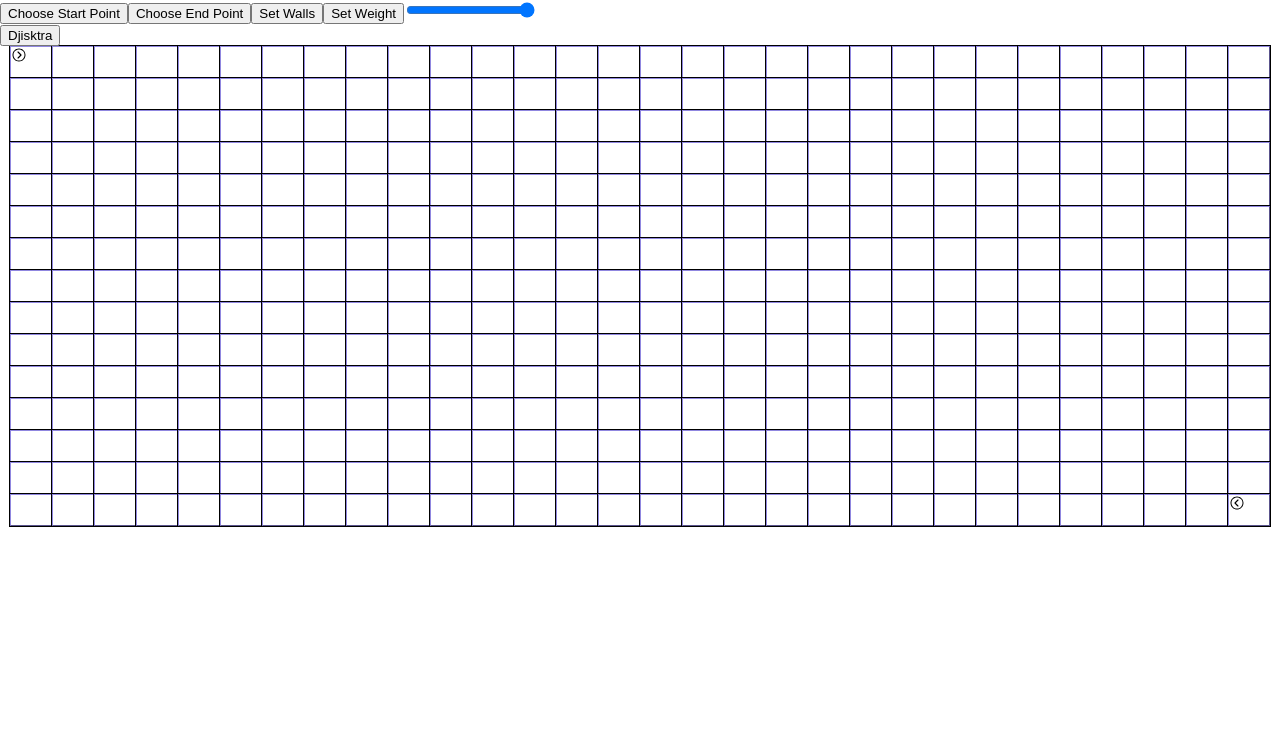
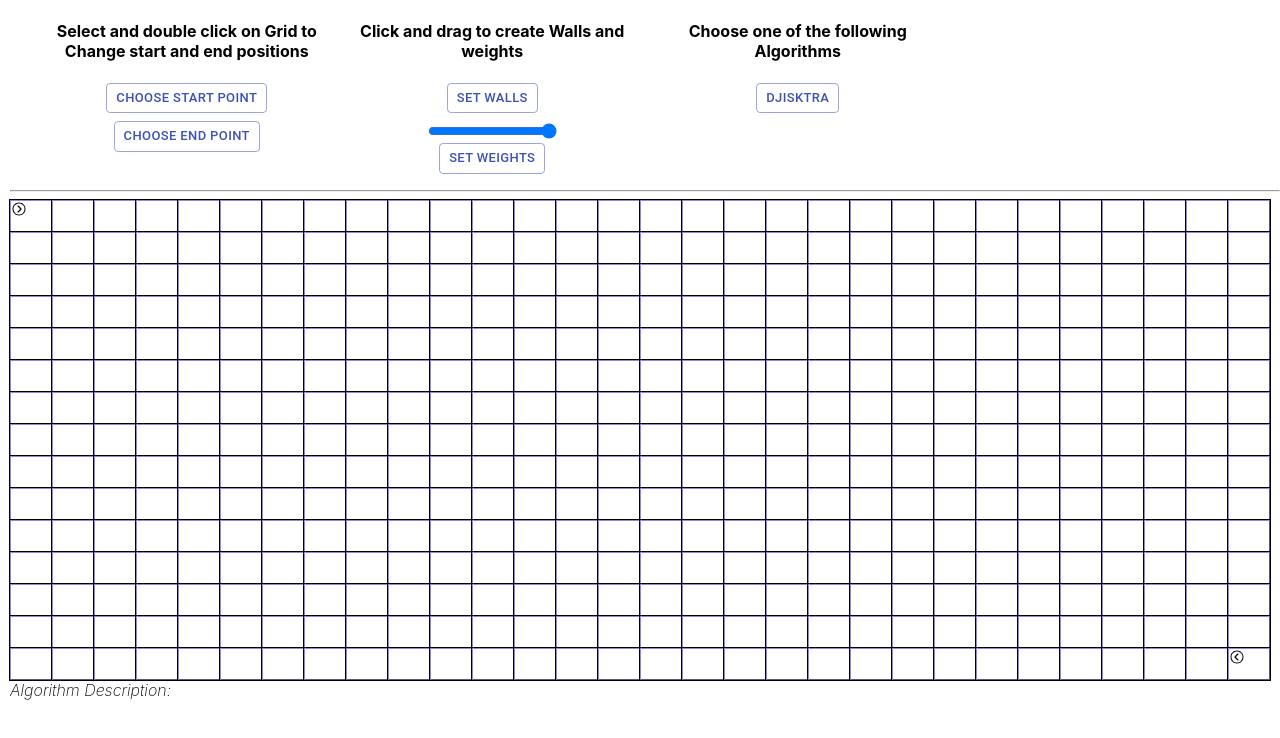
Before and after one commit to AryanLohani/PathFindingVisualizer, a React (Create React App) app in the folder pfv/: page / in a window 1280 px wide. Shown: the top 738 px of the page. Built offline with nearby package versions, Linux system fonts and the light colour scheme.

Commit message:
CSS part1 added

```diff
--- a/pfv/package.json
+++ b/pfv/package.json
@@ -1,8 +1,10 @@
 {
   "name": "pfv",
+  "homepage": "https://aryanlohani.github.io/PathFindingVisualizer/",
   "version": "0.1.0",
   "private": true,
   "dependencies": {
+    "@material-ui/core": "^4.11.3",
     "@testing-library/jest-dom": "^5.11.9",
     "@testing-library/react": "^11.2.5",
     "@testing-library/user-event": "^12.7.1",
@@ -11,6 +13,7 @@
     "react-dom": "^17.0.1",
     "react-icons": "^4.2.0",
     "react-scripts": "4.0.2",
+    "reactstrap": "^8.9.0",
     "web-vitals": "^1.1.0"
   },
   "scripts": {
--- a/pfv/src/pfv/main.css
+++ b/pfv/src/pfv/main.css
@@ -1,9 +1,14 @@
-.canvas{
-    margin: auto;
-}
 .node{
     border: 1px outset rgb(144, 135, 224);
     height:30px;
     width: 40px;
     float: left;
 }
+.item{
+    text-align: center;
+}
+.y{
+    font-weight: 200;
+    margin-top: 0;
+    margin-left: 10px;
+}
--- a/pfv/src/pfv/main.jsx
+++ b/pfv/src/pfv/main.jsx
@@ -1,117 +1,182 @@
-import React,{useEffect, useState} from 'react';
+import React, { useEffect, useState } from 'react';
+import {
+    Container, Grid, Button,Box,Slider,
+} from "@material-ui/core";
+import {
+
+} from "@material-ui/system"
 import Node from "../pfv/node/node.jsx"
-import {Djisktra} from "../pfv/algortihms/Djisktra"
+import { Djisktra } from "../pfv/algortihms/Djisktra"
 import "./main.css";
 
-var rows=15,cols=Math.floor((document.body.clientWidth -80)/40);
+var rows = 15, cols = Math.floor((document.body.clientWidth - 80) / 40);
 
 
-const GenerateGrid = () =>{
-    let grid=[];
-    for(let row=0;row<rows;row++){
-        for(let col=0;col<cols;col++){
-            grid.push(CreateNode(row,col));
+const GenerateGrid = () => {
+    let grid = [];
+    for (let row = 0; row < rows; row++) {
+        for (let col = 0; col < cols; col++) {
+            grid.push(CreateNode(row, col));
         }
     }
     return grid;
 };
 
-const CreateNode = (row,col) =>{
+const AlgoDescription ={
+    Djisktra:"Djisktra is a greedy Algorithm for finding the shortest path",
+}
+
+const CreateNode = (row, col) => {
     return {
-        idx: cols*row + col,
-        row:row,
-        col:col,
-        isVisited:false,
-        isPath:false,
-        Weight:1,
+        idx: cols * row + col,
+        row: row,
+        col: col,
+        isVisited: false,
+        isPath: false,
+        Weight: 1,
     }
 }
 
-const App =(()=>{
+const App = (() => {
     const wall_weight = 1e6;
-    const [grid,setGrid] = useState(GenerateGrid());
-    const [start,setStart] = useState(true);
-    const [position,setPosition] = useState([0,rows*cols -1]);
+    const [grid, setGrid] = useState(GenerateGrid());
+    const [start, setStart] = useState(true);
+    const [position, setPosition] = useState([0, rows * cols - 1]);
     const [pressed, setPressed] = useState(false);
     const [weight, setWeight] = useState(wall_weight);
+    const [Description , setDescription] = useState("");
 
 
-    const handlechange = (idx) =>{
+    const handlechange = (idx) => {
         let array = position.slice();
-        if(start) array[0] = idx;
+        if (start) array[0] = idx;
         else array[1] = idx;
         setPosition(array);
     };
 
-    const AnimateShortestpath = (shortestpath,timeout) =>{
-        for(let i=0;i<shortestpath.length;i++){
-            setInterval(()=>{
+    const AnimateShortestpath = (shortestpath, timeout) => {
+        for (let i = 0; i < shortestpath.length; i++) {
+            setInterval(() => {
                 let newgrid = grid.slice();
                 newgrid[shortestpath[i]].isPath = true;
                 setGrid(newgrid);
-            },200*(i)+10*timeout);
+            }, 200 * (i) + 10 * timeout);
         }
     }
 
-    useEffect(()=>{
+    useEffect(() => {
         document.title = weight;
     })
 
-    const AnimateDjisktra = (OrderOfVisitedNodes) =>{
-        for(let i=0;i<OrderOfVisitedNodes.length;i++){
-            setInterval(()=>{
+    const AnimateDjisktra = (OrderOfVisitedNodes) => {
+        for (let i = 0; i < OrderOfVisitedNodes.length; i++) {
+            setInterval(() => {
                 let newgrid = grid.slice();
                 newgrid[OrderOfVisitedNodes[i]].isVisited = true;
                 setGrid(newgrid);
-            },5*i);
+            }, 5 * i);
         }
     }
 
-    const runDjisktra = () =>{
-        const [OrderOfVisitedNodes,shortestpath] = Djisktra(rows,cols,position[0],position[1],grid);
-        console.log(OrderOfVisitedNodes);
+    const runDjisktra = () => {
+        const [OrderOfVisitedNodes, shortestpath] = Djisktra(rows, cols, position[0], position[1], grid);
         AnimateDjisktra(OrderOfVisitedNodes);
-        AnimateShortestpath(shortestpath,OrderOfVisitedNodes.length+1);
+        AnimateShortestpath(shortestpath, OrderOfVisitedNodes.length + 1);
+        setDescription(AlgoDescription.Djisktra);
     };
 
 
-    const handlewalls = (idx) =>{
-        if(pressed){
+    const handlewalls = (idx) => {
+        if (pressed) {
             let newgrid = grid.slice();
             newgrid[idx].Weight = weight;
             setGrid(newgrid);
         }
     };
 
-    return(
-        <div>
-            <button onClick={() =>setStart(true)}>Choose Start Point</button>
-            <button onClick={() =>setStart(false)}>Choose End Point</button>
-            <button onClick={() =>setWeight(wall_weight)}>Set Walls</button>
-            <button onClick={() => setWeight(document.getElementById("weight").value)}> Set Weight</button>
-            <input type="range" max="50" min = "2"  id="weight"></input>
-            <br/>
-            <button onClick={() =>runDjisktra()}>Djisktra</button>
-            <div className="canvas" style={{width:(cols)*42}}>
-                {grid.map(e=>(
+    return (
+        <div className="y">
+            <Container maxWidth="xl">
+                <Grid container  justify="flex-start">
+                    <Grid item md={3} className="item">
+                        <h4>Select and double click on Grid to Change start and end positions</h4>
+                        <Box m={1}>
+                            <Button
+                                onClick={() => setStart(true)}
+                                variant="outlined"
+                                color="primary"
+                                size="small"
+                            >
+                            Choose Start Point</Button>
+                        </Box>
+                        <Box m={1}>
+                            <Button
+                                onClick={() => setStart(false)}
+                                variant="outlined"
+                                color="primary"
+                                size="small"
+                            >
+                            Choose End Point</Button>
+                        </Box>
+                    </Grid>
+                    <Grid item md={3} className="item">
+                        <h4>Click and drag to create Walls and weights</h4>
+                        <Box m={1}>
+                            <Button
+                                onClick={() => setWeight(wall_weight)}
+                                variant="outlined"
+                                color="primary"
+                                size="small"
+                            >
+                            Set Walls</Button>
+                        </Box>
+                        <Box m={1}>
+                            <input type="range" max="50" min="2" id="weight"></input><br/>
+                            <Button
+                                onClick={() => setWeight(document.getElementById("weight").value)}
+                                variant="outlined"
+                                color="primary"
+                                size="small"
+                            >
+                            Set Weights</Button>
+                        </Box>
+                    </Grid>
+                    <Grid item md={3} className="item">
+                        <h4>Choose one of the following Algorithms</h4>
+                        <Box m={1}>
+                            <Button
+                                onClick={() => runDjisktra()}
+                                variant="outlined"
+                                color="primary"
+                                size="small"
+                            >
+                            Djisktra</Button>
+                        </Box>
+                    </Grid>
+                </Grid>
+            </Container>
+            <hr/>
+            <div style={{ width: (cols) * 42 }}>
+                {grid.map(e => (
                     <div
-                        onDoubleClick={() =>handlechange(e.idx)}
-                        onMouseDown={() =>setPressed(true)}
-                        onMouseUp = {() =>setPressed(false)}
-                        onMouseEnter={() =>handlewalls(e.idx)}
+                        onDoubleClick={() => handlechange(e.idx)}
+                        onMouseDown={() => setPressed(true)}
+                        onMouseUp={() => setPressed(false)}
+                        onMouseEnter={() => handlewalls(e.idx)}
                     >
                         <Node
                             key={e}
-                            idx ={e.idx}
-                            isVisited = {e.isVisited}
-                            isPath = {e.isPath}
-                            Weight = {e.Weight}
-                            isStart = {position[0]===e.idx}
-                            isEnd = {position[1]===e.idx}
+                            idx={e.idx}
+                            isVisited={e.isVisited}
+                            isPath={e.isPath}
+                            Weight={e.Weight}
+                            isStart={position[0] === e.idx}
+                            isEnd={position[1] === e.idx}
                         />
                     </div>
                 ))}
             </div>
+            <i>Algorithm Description: {Description}</i>
         </div>
     );
 });
--- a/pfv/src/pfv/node/node.jsx
+++ b/pfv/src/pfv/node/node.jsx
@@ -1,4 +1,4 @@
-import React,{useEffect, useState} from 'react';
+import React from 'react';
 import { IoIosArrowDropright ,IoIosArrowDropleft} from "react-icons/io";
 import { MdLock } from "react-icons/md";
 import "./node.css";
```
Also changed, not shown: pfv/public/manifest.json, 1 other file (tests, documents, lock files or other folders).
